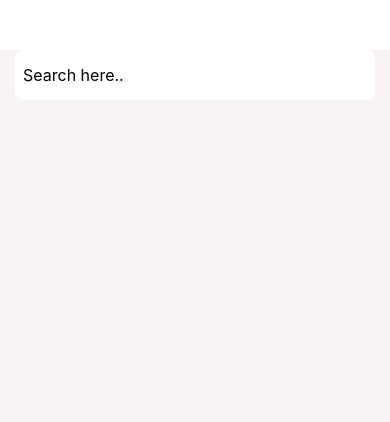
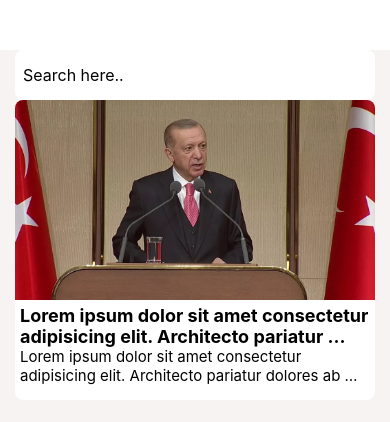
Before and after one commit to fatih-tutar/News_RNApp, a React Native app: screen / in a window 390 px wide. Shown: the top 422 px of the page. Built offline with nearby package versions, Linux system fonts and the light colour scheme.

Commit message:
News Card

```diff
--- a/App.js
+++ b/App.js
@@ -1,10 +1,12 @@
 import SearchBar from './app/components/SearchBar';
 import Screen from './app/components/Screen';
+import FeaturedNews from './app/components/FeaturedNews';
 
 export default function App() {
   return (
     <Screen>
       <SearchBar/>
+      <FeaturedNews/>
     </Screen>
   );
 }
--- a/app/components/BlockCard.js
+++ b/app/components/BlockCard.js
@@ -1,16 +1,39 @@
 import React from "react";
 import { View, StyleSheet, Image } from 'react-native';
+import Title from "./Title";
+import Subtitle from "./Subtitle";
 
 const BlockCard = () => {
     return (
         <View style={styles.container}>
-            <Image source={require('../../assets/erdoganintroo.jpeg')} />
+            <Image source={require('../../assets/erdoganintroo.jpeg')} style={styles.image}/>
+            <View style={styles.contentContainer}>
+                <Title>
+                    Lorem ipsum dolor sit amet consectetur adipisicing elit. Architecto pariatur dolores ab natus neque doloremque maiores. Nulla, impedit quo eius, earum minima quam aliquam aperiam voluptas temporibus laborum deleniti distinctio!
+                </Title>
+                <Subtitle>
+                    Lorem ipsum dolor sit amet consectetur adipisicing elit. Architecto pariatur dolores ab natus neque doloremque maiores. Nulla, impedit quo eius, earum minima quam aliquam aperiam voluptas temporibus laborum deleniti distinctio!
+                </Subtitle>
+            </View>
         </View>
     )
 }
 
 const styles = StyleSheet.create({
-    container:{}
+    container: {
+        width: '100%',
+        height: 300,
+        borderRadius: 8,
+        overflow: 'hidden',
+        backgroundColor: '#fff'
+    },
+    image: {
+        width: '100%',
+        height: 200
+    },
+    contentContainer: {
+        padding: 5
+    }
 })
 
 export default BlockCard
--- /dev/null
+++ b/app/components/FeaturedNews.js
@@ -0,0 +1,16 @@
+import React from 'react';
+import { View, StyleSheet } from 'react-native';
+import BlockCard from './BlockCard';
+
+const FeaturedNews = () => {
+    return (
+        <BlockCard style={{ marginVertical:15 }}/>
+    );
+};
+
+const styles = StyleSheet.create({
+    container: {
+    },
+});
+
+export default FeaturedNews;
--- /dev/null
+++ b/app/components/Subtitle.js
@@ -0,0 +1,10 @@
+import React from 'react';
+import { Text } from 'react-native';
+
+const Subtitle = ({children, numberOfLines = 2, size = 15}) => {
+    return (
+        <Text numberOfLines={numberOfLines} style={{fontSize: size}}>{children}</Text>
+    );
+};
+
+export default Subtitle;
--- a/app/components/Title.js
+++ b/app/components/Title.js
@@ -1,25 +1,10 @@
-//import liraries
-import React, { Component } from 'react';
-import { View, Text, StyleSheet } from 'react-native';
+import React from 'react';
+import { Text } from 'react-native';
 
-// create a component
-const Title = () => {
+const Title = ({children, numberOfLines = 2, size = 18}) => {
     return (
-        <View style={styles.container}>
-            <Text>Title</Text>
-        </View>
+        <Text numberOfLines={numberOfLines} style={{fontWeight: 'bold', fontSize: size}}>{children}</Text>
     );
 };
 
-// define your styles
-const styles = StyleSheet.create({
-    container: {
-        flex: 1,
-        justifyContent: 'center',
-        alignItems: 'center',
-        backgroundColor: '#2c3e50',
-    },
-});
-
-//make this component available to the app
 export default Title;
```
